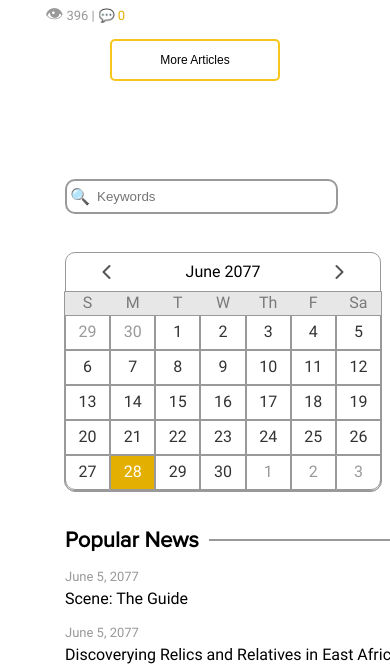
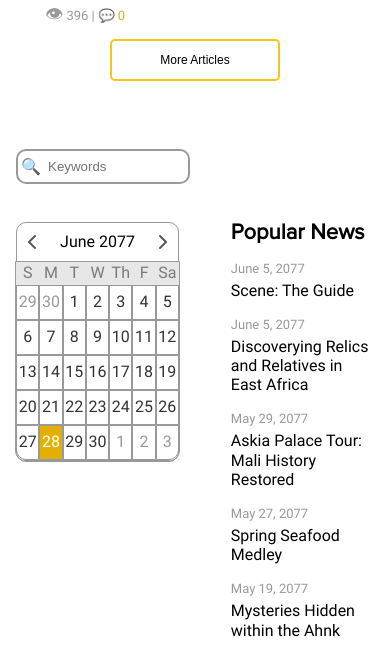
Before and after one commit to Batlokoa/Section-10_Project-2---Gotham-Responsive, a plain HTML site: page website/index.html in a window 390 px wide. Shown: the part 2876-3546 px from the top of the page. Drawn offline with Linux system fonts and the light colour scheme; files whose address does not match are found by name; a web font is replaced by a local one.

Commit message:
feat: Responsive Dimentions for Tablets (Asside Section)

```diff
--- a/website/index.html
+++ b/website/index.html
@@ -163,6 +163,7 @@
                 </label>
                 <input type="search" placeholder="Keywords" id="search-box">
             </section>
+            <section class="news-segment">
                 <calendar-widget>
                     <calendar-top>
                         <calendar-prev>
@@ -255,6 +256,7 @@
                         <h2>Mysteries Hidden within the Ahnk</h2>
                     </article>
                 </section>
+            </section>
         </aside>
     </section>
     <footer>
--- a/website/stylesheets/scss/responsive/_media-queries.scss
+++ b/website/stylesheets/scss/responsive/_media-queries.scss
@@ -12,16 +12,19 @@
 
         main,
         aside {
+            width: 100%;
+        }
+
+        main {
             flex-direction: column;
-            width: 100%;
         }
 
         .articles-section {
             display: flex;
             justify-content: space-between;
+
+            //This ensures that fewer articles show next to each other and are further spaced-out
             flex-wrap: wrap;
-
-            // width: 100%;
 
             article {
                 flex-direction: column;
@@ -43,6 +46,46 @@
                 }
             }
         }
+
+        aside {
+            padding: 3em 1em 2em 1em;
+            flex-direction: row;
+            box-sizing: border-box;
+            flex-wrap: wrap;
+            align-items: flex-start;
+
+            .search {
+                input {
+                    width: 48.5%;
+                }
+            }
+
+            .news-segment {
+                width: 100%;
+                display: flex;
+                justify-content: space-between;
+                flex-wrap: wrap;
+                // align-items: flex-start;
+
+                calendar-widget {
+                    width: calc(50% - 1em);
+                    height: 15em;
+                    // margin: 3em 1em 0 1em;
+
+                    box-sizing: border-box;
+
+                    justify-content: center;
+                }
+
+                calendar-top {
+                    height: 2.4em;
+                }
+
+                .popular-news {
+                    width: 40%;
+                }
+            }
+        }
     }
 }
 
--- a/website/stylesheets/scss/styles.scss
+++ b/website/stylesheets/scss/styles.scss
@@ -226,6 +226,7 @@ aside {
         }
     }
 
+    .news-segment {
         calendar-widget,
         calendar-top {
             display: flex;
@@ -324,6 +325,7 @@ aside {
                     margin-left: 10px;
                 }
             }
+        }
 
         article {
             margin-top: 18px;
```
Also changed, not shown: website/stylesheets/css/styles.css. Lines whose indentation alone changed are shown as unchanged.
